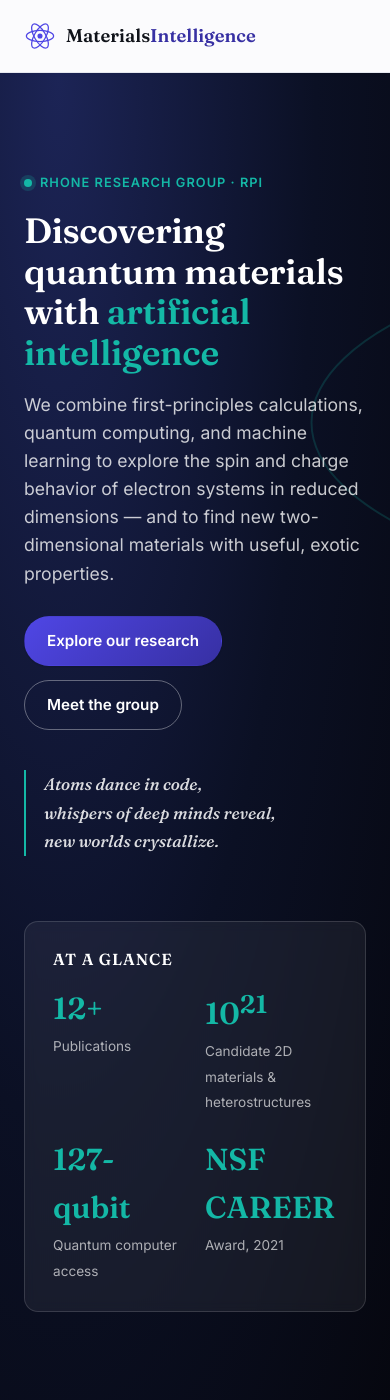
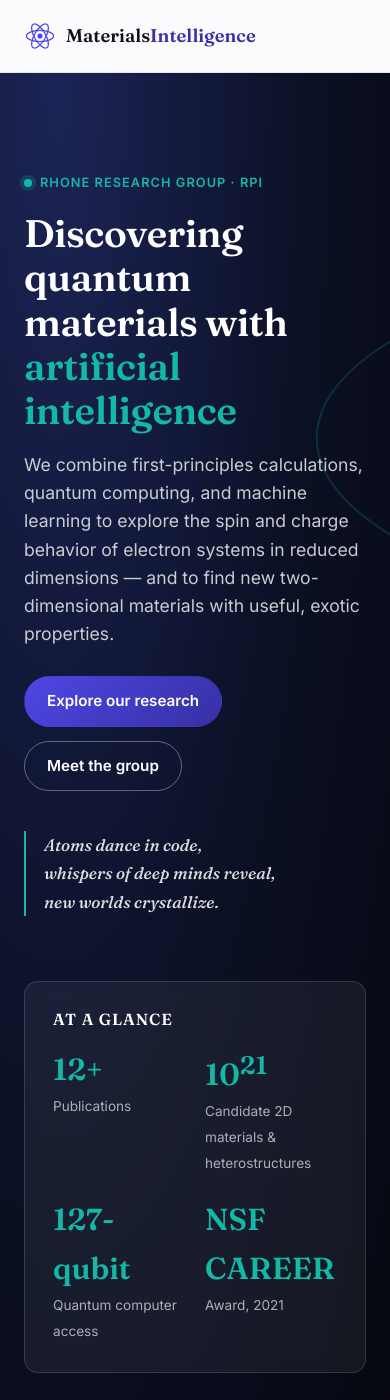
Before and after one commit to quantum-intelligence/materials-intelligence-website, a Jekyll site: the page built from index.html, in a window 390 px wide and 1400 px high. Built offline with Jekyll 4.4.1, drawn with Linux system fonts in a browser that asks for light colours.

Commit message:
Fix Sass build failure on GitHub Pages: avoid clamp() with mixed units
GitHub Pages' build environment uses jekyll-sass-converter 1.5.2 (old
Ruby Sass 3.7.4), which doesn't recognize clamp() as a native CSS
passthrough function the way modern Dart Sass does. It instead tries
to evaluate clamp()'s arguments as a Sass expression, and errors on
"Incompatible units: 'rem' and 'vw'" for `4vw + 1rem`. Reproduced
locally with the actual github-pages gem (v232) to confirm root cause.

Replaced fluid clamp() sizing on h1/h2 with fixed sizes across two
breakpoints, which compiles cleanly under the old Sass engine and
verified against the real github-pages gem build.

Co-Authored-By: Claude Sonnet 5 <noreply@anthropic.com>

```diff
--- a/assets/css/main.scss
+++ b/assets/css/main.scss
@@ -58,8 +58,16 @@ h1, h2, h3, h4 {
   letter-spacing: -0.01em;
 }
 
-h1 { font-size: clamp(2.2rem, 4vw + 1rem, 3.4rem); font-weight: 600; }
-h2 { font-size: clamp(1.6rem, 2.4vw + 1rem, 2.2rem); font-weight: 600; }
+h1 { font-size: 2.4rem; font-weight: 600; }
+h2 { font-size: 1.7rem; font-weight: 600; }
+@media (min-width: 640px) {
+  h1 { font-size: 2.8rem; }
+  h2 { font-size: 1.9rem; }
+}
+@media (min-width: 1024px) {
+  h1 { font-size: 3.4rem; }
+  h2 { font-size: 2.2rem; }
+}
 h3 { font-size: 1.3rem; font-weight: 600; }
 p { margin: 0 0 1em; color: var(--ink-soft); }
 
```
